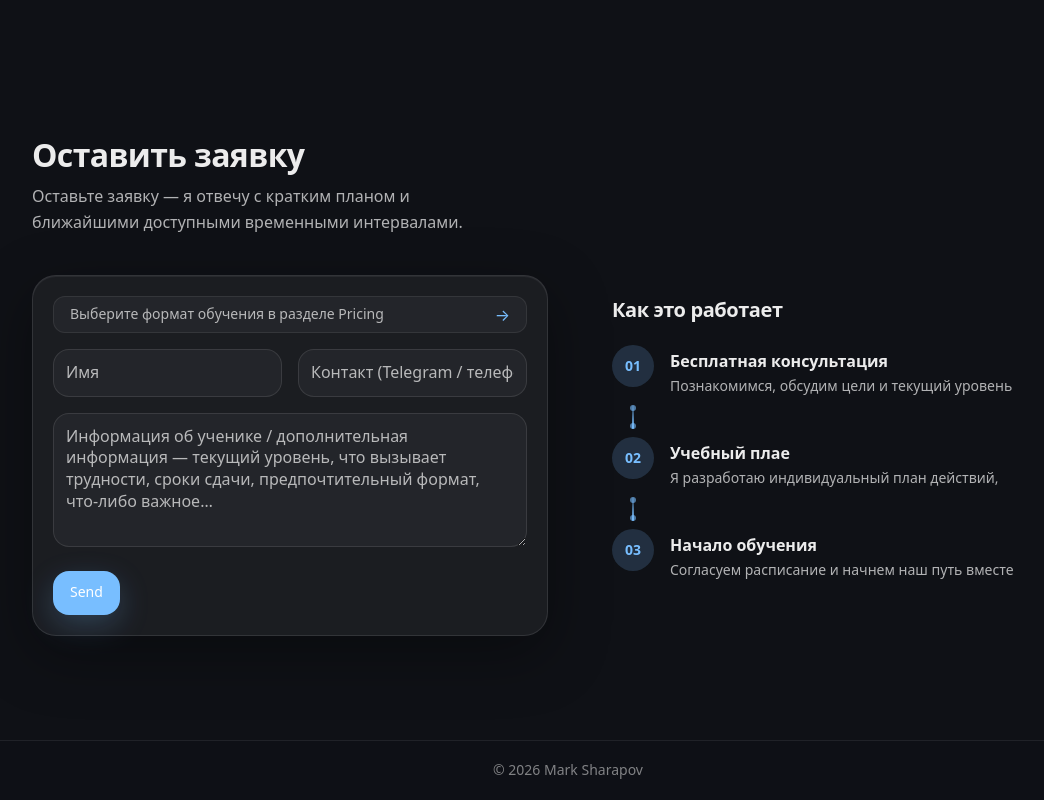
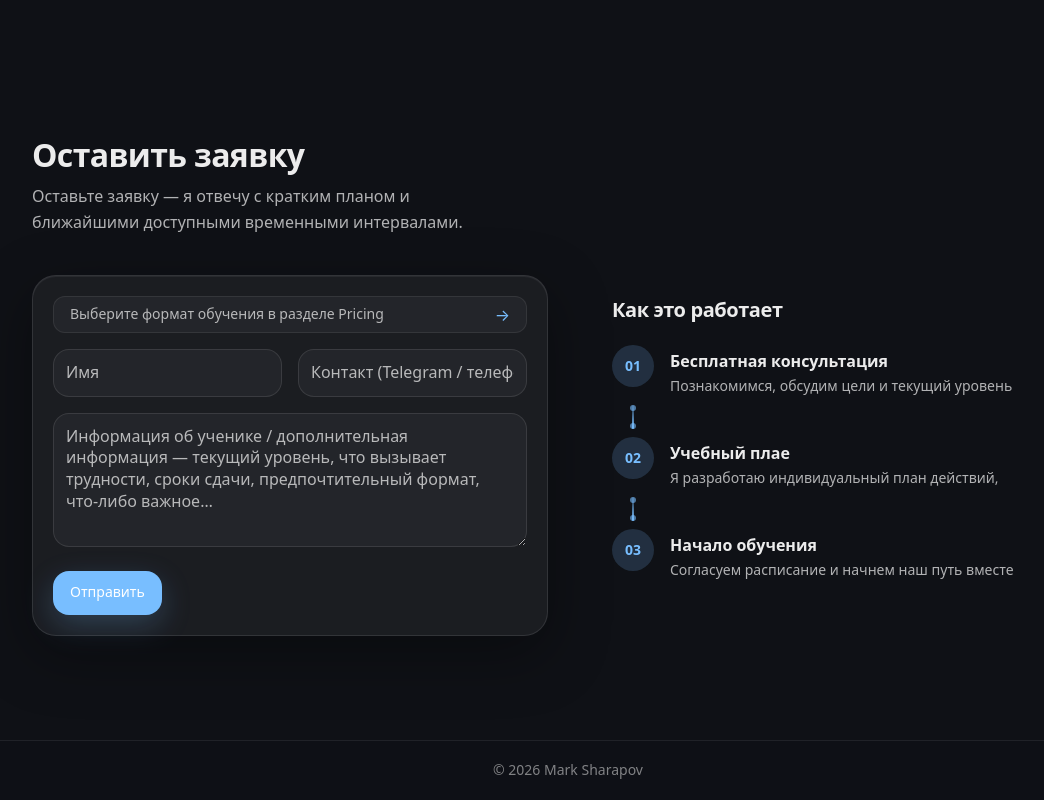
Before and after one commit to MaRkS1234567/MySite-web, a React (Vite) app: page /tutor in a window 1280 px wide. Shown: the part 3602-4402 px from the top of the page, without its empty margins (72-1116 px from the left). Built offline with nearby package versions, Linux system fonts and the light colour scheme.

Commit message:
fix: set send buttom language

```diff
--- a/src/pages/TutorPage/TutorPage.tsx
+++ b/src/pages/TutorPage/TutorPage.tsx
@@ -160,7 +160,7 @@ export function TutorPage() {
 
                 <div className={styles.formActions}>
                   <Button variant="primary" type="submit" disabled={isLoading}>
-                    {isLoading ? 'Отправка...' : 'Send'}
+                    {isLoading ? 'Отправка...' : 'Отправить'}
                   </Button>
                 </div>
 
```
